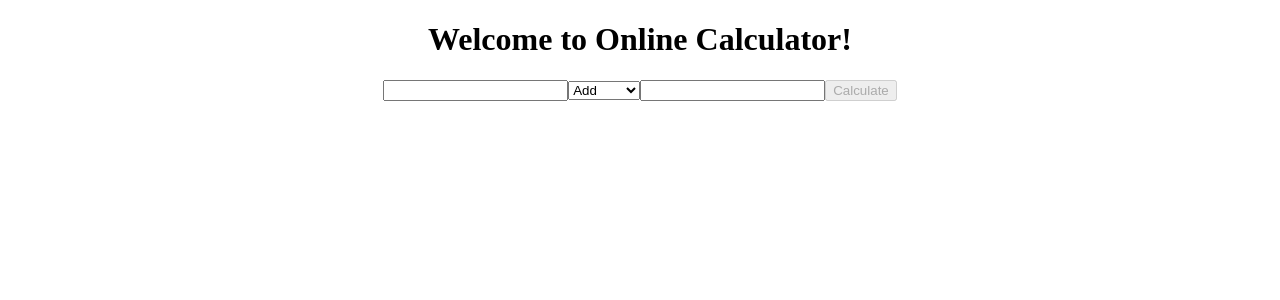
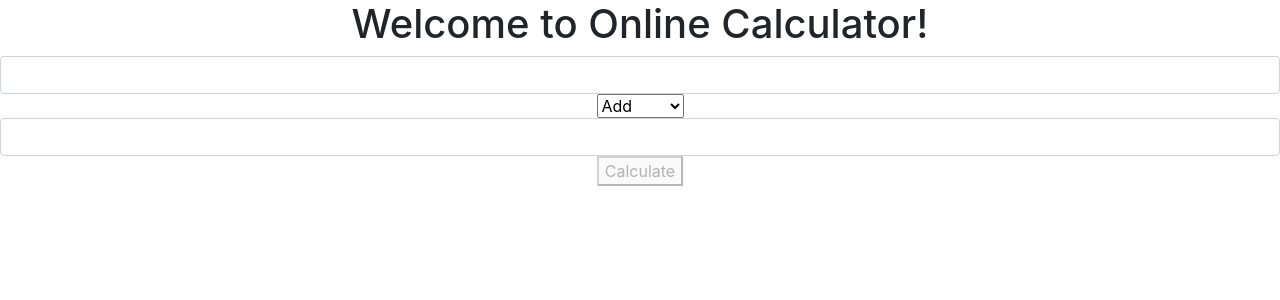
Before and after one commit to ofodjs/OnlineCalculator, an Angular app in the folder angular/: page /calculator in a window 1280 px wide. Shown: the top 300 px of the page. Built offline with nearby package versions, Linux system fonts and the light colour scheme.

Commit message:
Added bootstrap css-es into styles.css.

```diff
--- a/angular/src/styles.css
+++ b/angular/src/styles.css
@@ -1 +1,2 @@
-/* You can add global styles to this file, and also import other style files */
+@import "~bootstrap/dist/css/bootstrap.css";
+@import "~font-awesome/css/font-awesome.css";
```
